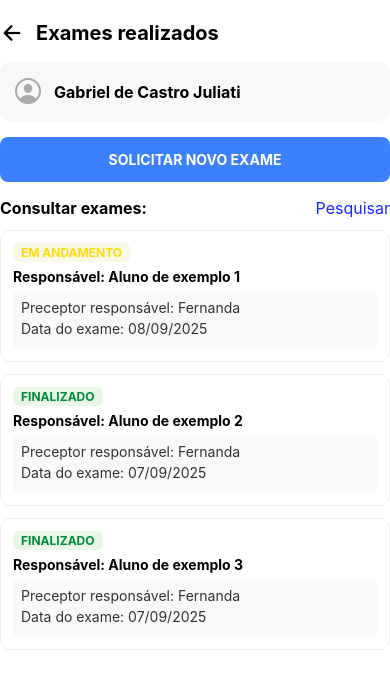
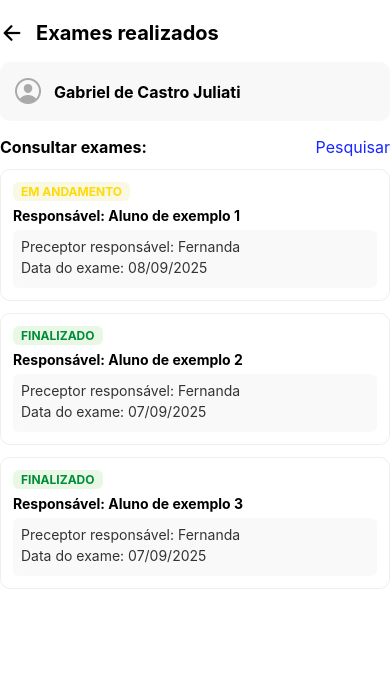
Before and after one commit to Matheusl-Silva/SaudePositivoAPP, a React Native app in the folder PositivoAPP/: screen / in a window 390 px wide. Shown: the top 680 px of the page. Built offline with nearby package versions, Linux system fonts and the light colour scheme.

Commit message:
👌 Removendo botão de novo exame

```diff
--- a/PositivoAPP/src/pages/VisualizaçãodeExames/index.js
+++ b/PositivoAPP/src/pages/VisualizaçãodeExames/index.js
@@ -9,11 +9,6 @@ export default function VisualizacaoExames() {
     <SafeAreaView style={styles.container}>
 
       <Header />
-
-      {/* Botão nova liberação */}
-      <TouchableOpacity style={styles.button}>
-        <Text style={styles.buttonText}>SOLICITAR NOVO EXAME</Text>
-      </TouchableOpacity>
 
       {/* Consultar liberações */}
       <View style={styles.consultar}>
@@ -31,14 +26,6 @@ export default function VisualizacaoExames() {
 
 const styles = StyleSheet.create({
   container: { flex: 1, backgroundColor: "#fff", padding: 16, marginTop: 20 },
-  button: {
-    backgroundColor: "#3d80fdff",
-    padding: 14,
-    borderRadius: 8,
-    alignItems: "center",
-    marginBottom: 16,
-  },
-  buttonText: { color: "#fff", fontWeight: "bold" },
   consultar: {
     flexDirection: "row",
     justifyContent: "space-between",
```
